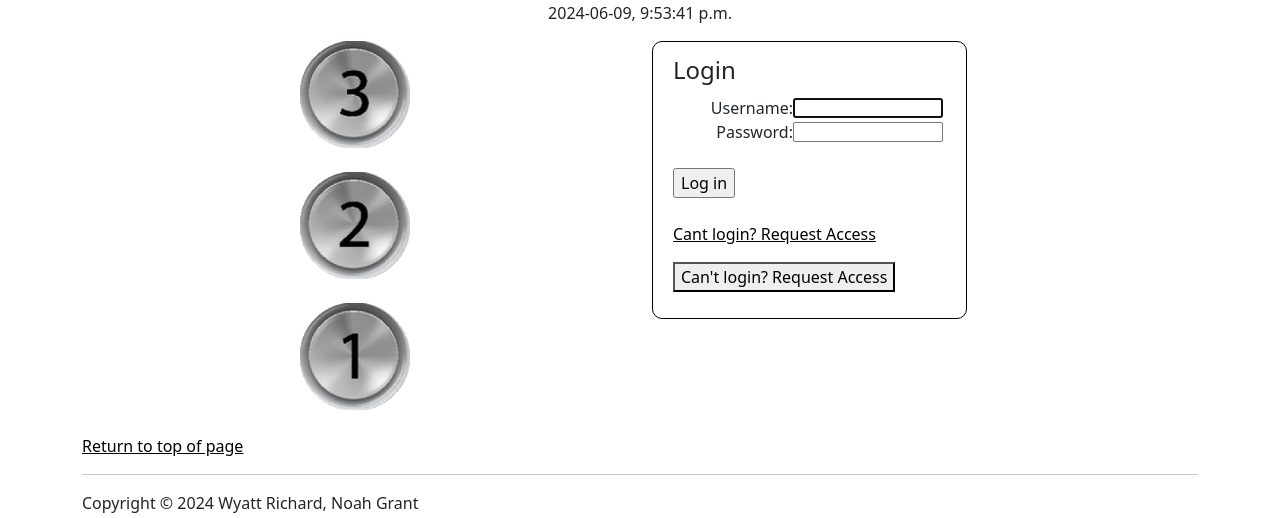
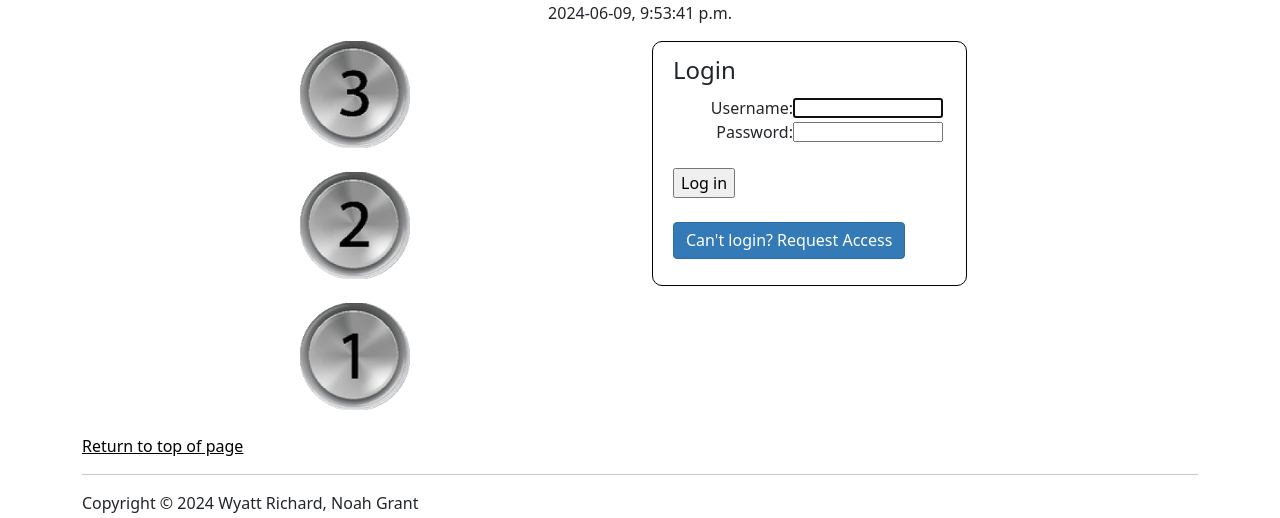
Before and after one commit to noahdgrant/ese-ep6-front-end, a PHP site: page / in a window 1280 px wide. Shown: the part 292-810 px from the top of the page. Run offline with PHP 8.4, Linux system fonts and the light colour scheme; some libraries are stand-ins or nearby versions.

Commit message:
Fixed Q18

```diff
--- a/css/style.css
+++ b/css/style.css
@@ -13,18 +13,6 @@ fieldset{
     border-radius: 10px;
     padding: 10px 0px 10px 20px;
     width: 315px;
-}
-
-button:link{
-    color:black;
-}
-
-button:hover{
-    background:Gainsboro;
-}
-
-button:active{
-    background:grey;
 }
 
 input[type=text]{
@@ -70,3 +58,34 @@ nav a{
 #content {
     margin-top: 70px; /* Add a top margin to avoid content overlay */
 }
+
+#request_access_link{
+  display: inline-block;
+  padding: 6px 12px;
+  margin-bottom: 0;
+  line-height: 1.42857143;
+  text-align: center;
+  white-space: nowrap;
+  vertical-align: middle;
+  cursor: pointer;
+  border: 1px solid transparent;
+  border-radius: 4px;
+  color: #fff;
+  background-color: #337ab7;
+  border-color: #2e6da4;
+  text-decoration: none;
+  transition: background-color 0.2s ease-out, border-color 0.2s ease-out;
+}
+
+#request_access_link:hover{
+  color: #fff;
+  background-color: #286090;
+  border-color: #204d74;
+}
+
+#request_access_link:active{
+  color: #fff;
+  background-color: #204d74;
+  border-color: #122b40;
+  box-shadow: inset 0 3px 5px rgba(0, 0, 0, 0.125);
+}
--- a/index.php
+++ b/index.php
@@ -31,9 +31,8 @@
                                 <br>
                                 <input type="submit" value="Log in" id="submit">
                                 <br><br>
-                                <p><a href="./request_access.php">Cant login? Request Access</a></p>
-                                <a href="./request_access.php"><button>Can't login? Request Access</button></a>
 
+                                <a href="./request_access.php" id="request_access_link">Can't login? Request Access</a>
                                 <div>
                                     <p id="user_errror_msg"></p>
                                     <p id="pswd_errror_msg"></p>
```
